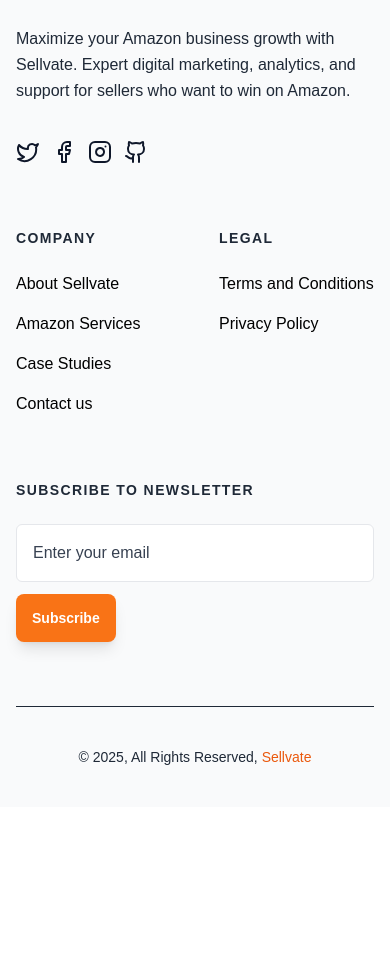
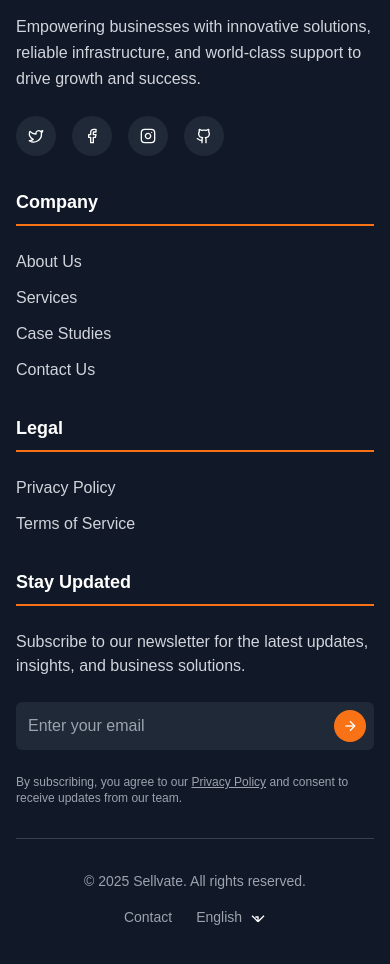
Before and after one commit to zee00111/Sellvate-Website-, a Next.js app: page / in a window 390 px wide. Shown: the part 8329-9293 px from the top of the page. Before the commit the page ends 9136 px from the top, so only its background shows below. Built offline with nearby package versions, Linux system fonts and the light colour scheme; a web font is replaced by a local one.

Commit message:
footer enhance

```diff
--- a/src/components/Footer.tsx
+++ b/src/components/Footer.tsx
@@ -1,162 +1,121 @@
-/* eslint-disable react/no-unescaped-entities */
-/* eslint-disable @next/next/no-img-element */
+'use client';
 
-import {
-  FacebookIcon,
-  GithubIcon,
-  InstagramIcon,
-  TwitterIcon,
-} from "lucide-react";
-import React, { useState } from "react";
+import { motion } from 'framer-motion';
+import { Twitter, Facebook, Instagram, Github } from 'lucide-react';
+import React, { useState } from 'react';
 
 export const Footer = () => {
   return (
-    <section className="py-10 bg-gray-50 sm:pt-16 lg:pt-24">
-      <div className="px-4 mx-auto sm:px-6 lg:px-8 max-w-7xl">
-        <div className="grid grid-cols-2 md:col-span-3 lg:grid-cols-6 gap-y-16 gap-x-12">
-          <div className="col-span-2 md:col-span-3 lg:col-span-2 lg:pr-8">
-       <a href="/" target="_blank" rel="noopener noreferrer">
-        <img
-              src="/sellvate.png"
-              alt="Sellvate"
-              className="h-20  w-auto"
-            />
-        </a>
-            <p className="text-base leading-relaxed text-gray-800 mt-7">
-              Maximize your Amazon business growth with Sellvate. Expert digital marketing, analytics, and support for sellers who want to win on Amazon.
+    <footer className="bg-gray-900 text-white pt-16 pb-12">
+      <div className="max-w-7xl mx-auto px-4">
+        <div className="grid grid-cols-1 md:grid-cols-4 gap-8">
+          {/* Left: Logo & Description */}
+          <div>
+            <div className="flex items-center mb-6">
+              <div className="w-12 h-12  flex items-center justify-center mr-4">
+                <img src="/sellvate.png" alt="Sellvate Logo" width={44} height={44} className="object-contain" />
+              </div>
+              <div>
+                <h3 className="text-xl font-bold">Sellvate</h3>
+                <p className="text-orange-400 text-sm">Business Solutions for Amazon Sellers</p>
+              </div>
+            </div>
+
+            <p className="text-gray-300 mb-6 leading-relaxed">
+              Empowering businesses with innovative solutions, reliable infrastructure, and world-class support to drive growth and success.
             </p>
 
-            <ul className="flex items-center space-x-3 mt-9">
-              <li>
-                <a href="#" title="" className="">
-                  <TwitterIcon />
-                </a>
-              </li>
+            <div className="flex space-x-4">
+              <a href="#" className="w-10 h-10 bg-gray-800 rounded-full flex items-center justify-center hover:bg-orange-500 transition-colors duration-300">
+                <Twitter size={16} />
+              </a>
+              <a href="#" className="w-10 h-10 bg-gray-800 rounded-full flex items-center justify-center hover:bg-blue-500 transition-colors duration-300">
+                <Facebook size={16} />
+              </a>
+              <a href="#" className="w-10 h-10 bg-gray-800 rounded-full flex items-center justify-center hover:bg-pink-500 transition-colors duration-300">
+                <Instagram size={16} />
+              </a>
+              <a href="#" className="w-10 h-10 bg-gray-800 rounded-full flex items-center justify-center hover:bg-gray-600 transition-colors duration-300">
+                <Github size={16} />
+              </a>
+            </div>
+          </div>
 
-              <li>
-                <a href="#" title="" className="">
-                  <FacebookIcon />
-                </a>
-              </li>
-
-              <li>
-                <a href="#" title="" className="">
-                  <InstagramIcon />
-                </a>
-              </li>
-
-              <li>
-                <a href="#" title="" className="">
-                  <GithubIcon />
-                </a>
-              </li>
+          {/* Company Links */}
+          <div>
+            <h4 className="text-lg font-bold mb-6 border-b-2 border-orange-500 pb-2">Company</h4>
+            <ul className="space-y-3">
+              <li><a href="/about" className="text-gray-300 hover:text-white transition-colors">About Us</a></li>
+              <li><a href="/service" className="text-gray-300 hover:text-white transition-colors">Services</a></li>
+              <li><a href="/casestudy" className="text-gray-300 hover:text-white transition-colors">Case Studies</a></li>
+              <li><a href="/contact" className="text-gray-300 hover:text-white transition-colors">Contact Us</a></li>
+              {/* <li><a href="/investor" className="text-gray-300 hover:text-white transition-colors">Investor Relations</a></li> */}
+              {/* <li><a href="/blog" className="text-gray-300 hover:text-white transition-colors">Blog</a></li> */}
             </ul>
           </div>
 
-
+          {/* Legal Links */}
           <div>
-            <p className="text-sm font-semibold tracking-widest text-gray-800 uppercase">
-              Company
-            </p>
-            <ul className="mt-6 space-y-4">
-              <li>
-                <a href="/about" className="flex text-base text-black transition-all duration-200">About Sellvate</a>
-              </li>
-              <li>
-                <a href="/service" className="flex text-base text-black transition-all duration-200">Amazon Services</a>
-              </li>
-              <li>
-                <a href="/casestudy" className="flex text-base text-black transition-all duration-200">Case Studies</a>
-              </li>
-               <li>
-                <a href="/contact" className="flex text-base text-black transition-all duration-200">Contact us</a>
-              </li>
-              {/* Commenting out as requested */}
-              {/* <li>
-                <a href="#" className="flex text-base text-black transition-all duration-200">Careers</a>
-              </li> */}
+            <h4 className="text-lg font-bold mb-6 border-b-2 border-orange-500 pb-2">Legal</h4>
+            <ul className="space-y-3">
+              <li><a href="/privacy" className="text-gray-300 hover:text-white transition-colors">Privacy Policy</a></li>
+              <li><a href="/terms" className="text-gray-300 hover:text-white transition-colors">Terms of Service</a></li>
+              {/* <li><a href="/cookie" className="text-gray-300 hover:text-white transition-colors">Cookie Policy</a></li> */}
+              {/* <li><a href="/gdpr" className="text-gray-300 hover:text-white transition-colors">GDPR Compliance</a></li> */}
+              {/* <li><a href="/accessibility" className="text-gray-300 hover:text-white transition-colors">Accessibility</a></li> */}
+              {/* <li><a href="/legal" className="text-gray-300 hover:text-white transition-colors">Legal Notices</a></li> */}
             </ul>
           </div>
 
+          {/* Newsletter */}
           <div>
-            <p className="text-sm font-semibold tracking-widest text-gray-800 uppercase">
-              Legal
+            <h4 className="text-lg font-bold mb-6 border-b-2 border-orange-500 pb-2">Stay Updated</h4>
+            <p className="text-gray-300 mb-6">
+              Subscribe to our newsletter for the latest updates, insights, and business solutions.
             </p>
-
-            <ul className="mt-6 space-y-4">
-              <li>
-                <a
-                  href="/terms"
-                  title="Terms and Conditions"
-                  className="flex text-base text-black transition-all duration-200"
-                >
-                  Terms and Conditions
-                </a>
-              </li>
-
-              <li>
-                <a
-                  href="/privacy"
-                  title="Privacy Policy"
-                  className="flex text-base text-black transition-all duration-200"
-                >
-                  Privacy Policy
-                </a>
-              </li>
-
-              {/* <li>
-                <a
-                  href="/contact"
-                  title="Contact Us"
-                  className="flex text-base text-black transition-all duration-200"
-                >
-                  Terms & Conditions{" "}
-                </a>
-              </li>
-
-              <li>
-                <a
-                  href="#"
-                  title=""
-                  className="flex text-base text-black transition-all duration-200"
-                >
-                  {" "}
-                  Privacy Policy{" "}
-                </a>
-              </li> */}
-            </ul>
-          </div>
-
-          <div className="col-span-2 md:col-span-1 lg:col-span-2 lg:pl-8">
-            <p className="text-sm font-semibold tracking-widest text-gray-800 uppercase">
-              Subscribe to newsletter
-            </p>
-
-            <form action="#" method="POST" className="mt-6">
-              <div>
-                <label className="sr-only">Email</label>
+            <form className="mb-6">
+              <div className="relative">
                 <input
                   type="email"
-                  name="email"
-                  id="email"
                   placeholder="Enter your email"
-                  className="block w-full p-4 text-black placeholder-gray-700 transition-all duration-200 bg-white border border-gray-200 rounded-md focus:outline-none focus:border-blue-600 caret-blue-600"
+                  className="w-full p-3 bg-gray-800 text-white rounded-md focus:outline-none focus:ring-2 focus:ring-orange-500"
                 />
+                <button
+                  type="submit"
+                  className="absolute right-2 top-1/2 transform -translate-y-1/2 w-8 h-8 bg-orange-500 rounded-full flex items-center justify-center"
+                >
+                  <svg xmlns="http://www.w3.org/2000/svg" width="16" height="16" viewBox="0 0 24 24" fill="none" stroke="currentColor" strokeWidth="2">
+                    <path d="M5 12h14" />
+                    <path d="M12 5l7 7-7 7" />
+                  </svg>
+                </button>
               </div>
-
-              <button type="submit" className="btn btn-orange mt-3">
-                Subscribe
-              </button>
             </form>
+            <p className="text-xs text-gray-400">
+              By subscribing, you agree to our <a href="/privacy" className="underline">Privacy Policy</a> and consent to receive updates from our team.
+            </p>
           </div>
         </div>
 
-        <hr className="mt-16 mb-10 border-gray-800" />
+        <hr className="my-8 border-gray-700" />
 
-        <p className="text-sm text-center text-gray-800">
-          © {new Date().getFullYear()}, All Rights Reserved,<span className="text-orange-600"> Sellvate</span>
-        </p>
+        <div className="flex flex-col md:flex-row justify-between items-center">
+          <p className="text-sm text-gray-400">
+            © 2025 Sellvate. All rights reserved.
+          </p>
+          <div className="flex space-x-6 mt-4 md:mt-0">
+            {/* <a href="/support" className="text-gray-400 hover:text-white text-sm">Support</a> */}
+            <a href="/contact" className="text-gray-400 hover:text-white text-sm">Contact</a>
+            {/* <a href="/sitemap" className="text-gray-400 hover:text-white text-sm">Sitemap</a> */}
+            <div className="flex items-center">
+              <span className="text-gray-400 text-sm">English</span>
+              <svg xmlns="http://www.w3.org/2000/svg" width="16" height="16" viewBox="0 0 24 24" fill="none" stroke="currentColor" strokeWidth="2" className="ml-2">
+                <path d="M12 19l9-9M12 19l-9-9M12 19v-7H8" />
+              </svg>
+            </div>
+          </div>
+        </div>
       </div>
-    </section>
+    </footer>
   );
 };
```
Also changed, not shown: .eslintrc.json.
